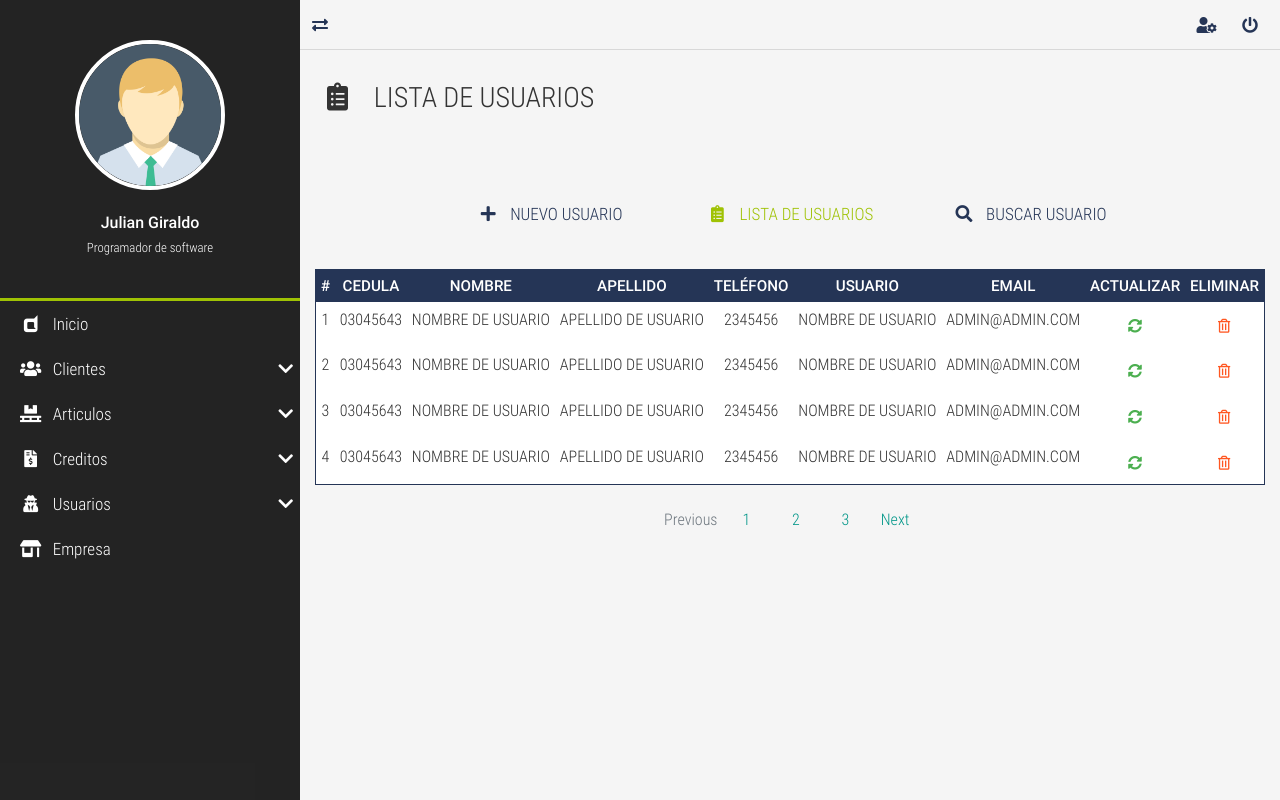
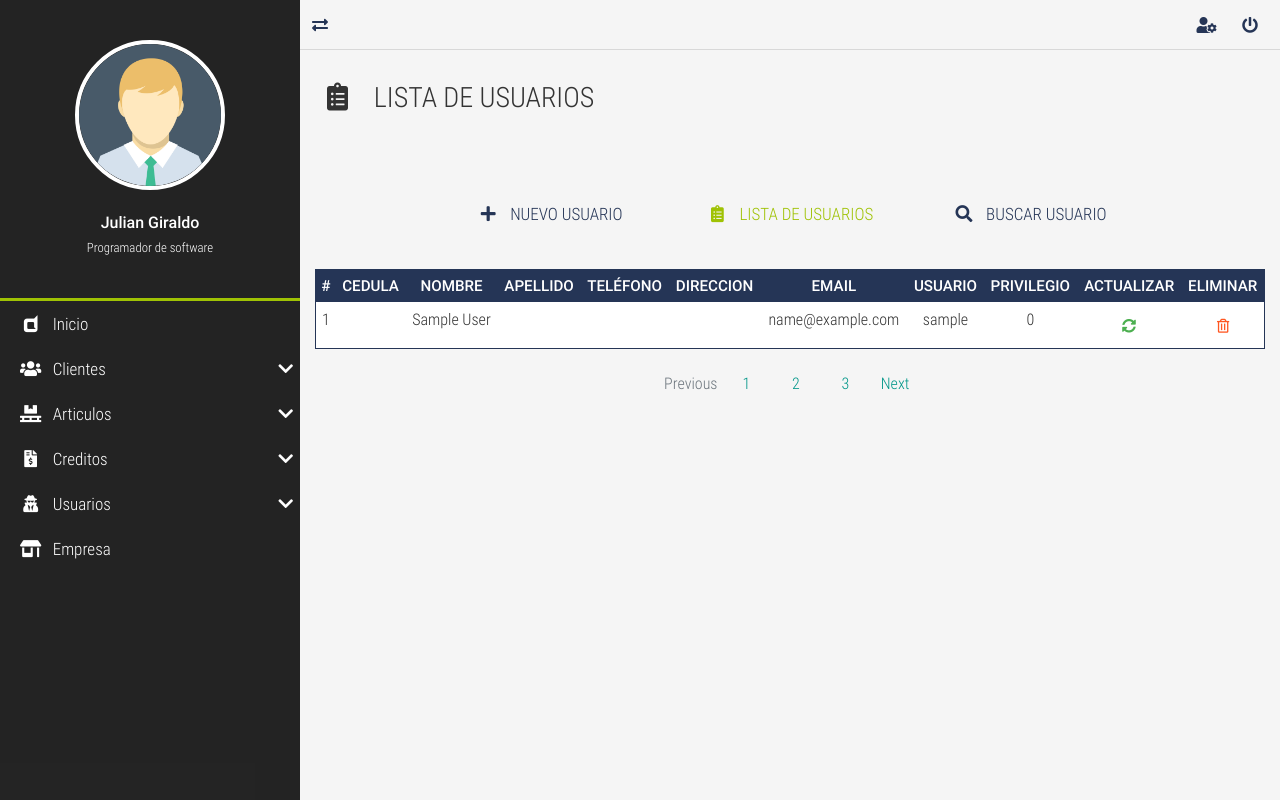
Before and after one commit to arbeyduran82/creditoapp, a PHP site: page /creditoapp/usuario-lista/ in a window 1280 px wide. Run offline with PHP 8.4, Linux system fonts and the light colour scheme; the visitor is signed in with stand-in values (Sample User, id 1).

Commit message:
Se desarrolla controlador y vista para el registro de nuevos usuarios

```diff
--- a/modelos/usuarioModelo.php
+++ b/modelos/usuarioModelo.php
@@ -1,5 +1,5 @@
 <?php
-require_once "../config/Conexion.php";
+require_once $_SERVER['DOCUMENT_ROOT']."/creditoapp/config/Conexion.php";
 
     class usuario extends Conectar{
         protected $usu_id;
@@ -59,11 +59,11 @@ require_once "../config/Conexion.php";
             $sql="SELECT * FROM usuarios";
             $resultado=$this->_bd->query($sql);
             $sql1="INSERT INTO usuarios (usu_cedula,usu_nombre,usu_apellido,usu_telefono,usu_direccion,usu_email,usu_usuario,usu_clave,usu_privilegio)
-            VALUES ('".$usu_cedula."','".$usu_nombre."','".$usu_apellido."','".$usu_telefono."','".$usu_direccion."','".$usu_email."','".$usu_email."','".$usu_usuario."','".$usu_clave."','".$usu_privilegio."')";
+            VALUES ('".$usu_cedula."','".$usu_nombre."','".$usu_apellido."','".$usu_telefono."','".$usu_direccion."','".$usu_email."','".$usu_usuario."','".$usu_clave."','".$usu_privilegio."')";
             $resultado=$this->_bd->query($sql1);
             if($resultado){
                 print "<script>alert(\"Usuario registrado\");
-                window.location='../vistas/contenidos/loginvista.php';</script>";
+                window.location='../usuario-lista';</script>";
                 $resultado->close();
                 $this->_bd->close();
             }
--- a/vistas/contenidos/usuario-lista-vista.php
+++ b/vistas/contenidos/usuario-lista-vista.php
@@ -1,4 +1,8 @@
 <!-- Page header -->
+<?php
+require_once 'modelos/usuarioModelo.php';
+
+?>
 <div class="full-box page-header">
 				<h3 class="text-left">
 					<i class="fas fa-clipboard-list fa-fw"></i> &nbsp; LISTA DE USUARIOS
@@ -30,21 +34,31 @@
 								<th>NOMBRE</th>
 								<th>APELLIDO</th>
 								<th>TELÉFONO</th>
+								<th>DIRECCION</th>
+								<th>EMAIL</th>
 								<th>USUARIO</th>
-								<th>EMAIL</th>
+								<th>PRIVILEGIO</th>
 								<th>ACTUALIZAR</th>
 								<th>ELIMINAR</th>
 							</tr>
 						</thead>
 						<tbody>
+						<?php
+						$Objlistarusuarios = new usuario();
+						$Datos = $Objlistarusuarios->listarusuarios();
+
+						foreach ($Datos as $key) {
+						?>
 							<tr class="text-center" >
-								<td>1</td>
-								<td>03045643</td>
-								<td>NOMBRE DE USUARIO</td>
-								<td>APELLIDO DE USUARIO</td>
-								<td>2345456</td>
-								<td>NOMBRE DE USUARIO</td>
-								<td>ADMIN@ADMIN.COM</td>
+							<td><?php echo $key["usu_id"]?></td>
+							<td><?php echo $key["usu_cedula"]?></td>
+							<td><?php echo $key["usu_nombre"]?></td>
+							<td><?php echo $key["usu_apellido"]?></td>
+							<td><?php echo $key["usu_telefono"]?></td>
+							<td><?php echo $key["usu_direccion"]?></td>
+							<td><?php echo $key["usu_email"]?></td>
+							<td><?php echo $key["usu_usuario"]?></td>
+							<td><?php echo $key["usu_privilegio"]?></td>
 							<td>
 								<a href="<?php echo SERVERURL; ?>usuario-actualizar/" class="btn btn-success">
 	  								<i class="fas fa-sync-alt"></i>
@@ -58,72 +72,12 @@
 								</form>
 							</td>
 							</tr>
-							<tr class="text-center" >
-								<td>2</td>
-								<td>03045643</td>
-								<td>NOMBRE DE USUARIO</td>
-								<td>APELLIDO DE USUARIO</td>
-								<td>2345456</td>
-								<td>NOMBRE DE USUARIO</td>
-								<td>ADMIN@ADMIN.COM</td>
-								<td>
-									<a href="<?php echo SERVERURL; ?>usuario-actualizar/" class="btn btn-success">
-	  									<i class="fas fa-sync-alt"></i>
-									</a>
-								</td>
-								<td>
-									<form action="">
-										<button type="button" class="btn btn-warning">
-		  									<i class="far fa-trash-alt"></i>
-										</button>
-									</form>
-								</td>
-							</tr>
-							<tr class="text-center" >
-								<td>3</td>
-								<td>03045643</td>
-								<td>NOMBRE DE USUARIO</td>
-								<td>APELLIDO DE USUARIO</td>
-								<td>2345456</td>
-								<td>NOMBRE DE USUARIO</td>
-								<td>ADMIN@ADMIN.COM</td>
-								<td>
-									<a href="<?php echo SERVERURL; ?>usuario-actualizar/" class="btn btn-success">
-	  									<i class="fas fa-sync-alt"></i>
-									</a>
-								</td>
-								<td>
-									<form action="">
-										<button type="button" class="btn btn-warning">
-		  									<i class="far fa-trash-alt"></i>
-										</button>
-									</form>
-								</td>
-							</tr>
-							<tr class="text-center" >
-								<td>4</td>
-								<td>03045643</td>
-								<td>NOMBRE DE USUARIO</td>
-								<td>APELLIDO DE USUARIO</td>
-								<td>2345456</td>
-								<td>NOMBRE DE USUARIO</td>
-								<td>ADMIN@ADMIN.COM</td>
-								<td>
-									<a href="<?php echo SERVERURL; ?>usuario-actualizar/" class="btn btn-success">
-	  									<i class="fas fa-sync-alt"></i>
-									</a>
-								</td>
-								<td>
-									<form action="">
-										<button type="button" class="btn btn-warning">
-		  									<i class="far fa-trash-alt"></i>
-										</button>
-									</form>
-								</td>
-							</tr>
+							<?php } ?>
+
 						</tbody>
 					</table>
 				</div>
+
 				<nav aria-label="Page navigation example">
 					<ul class="pagination justify-content-center">
 						<li class="page-item disabled">
```
Also changed, not shown: controladores/nuevoUsuControlador.php (added, +29 -0 lines), vistas/contenidos/usuario-nuevo-vista.php (+24 -24 lines). Lines whose indentation alone changed are shown as unchanged.
